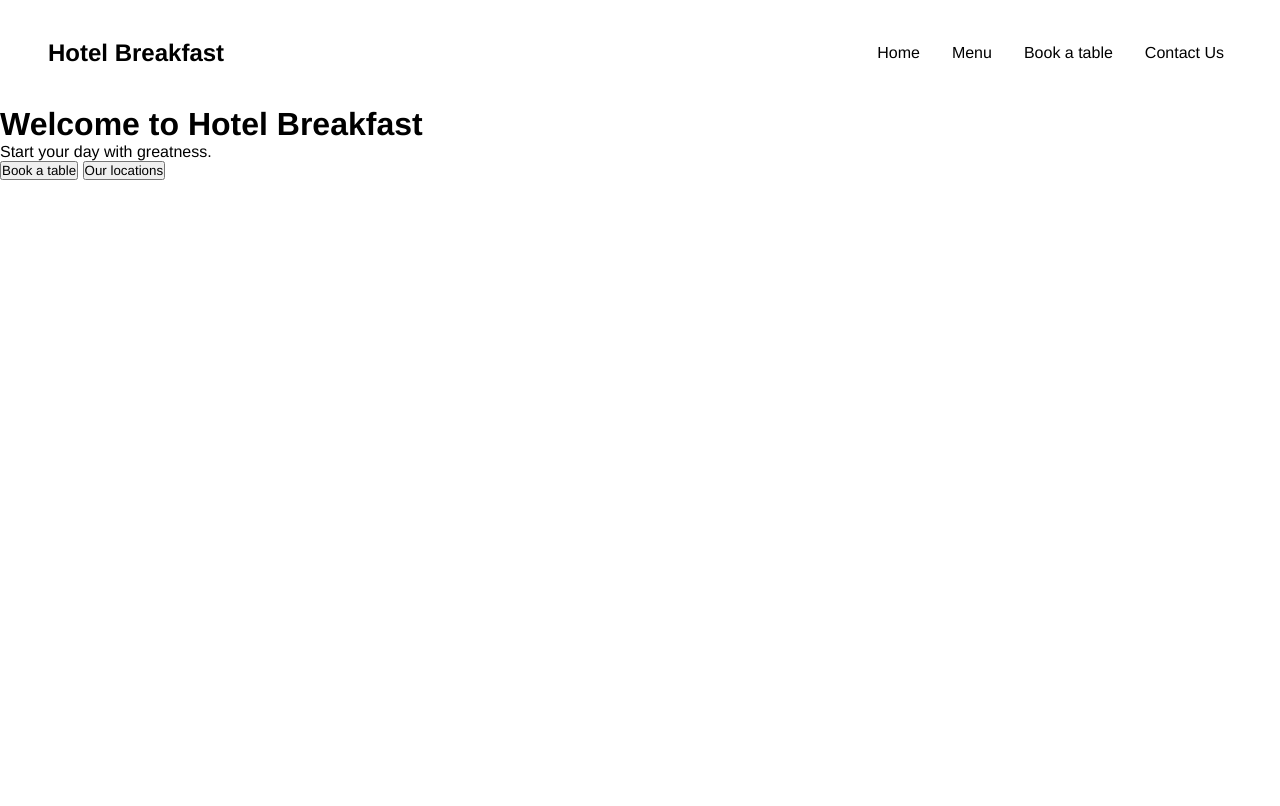
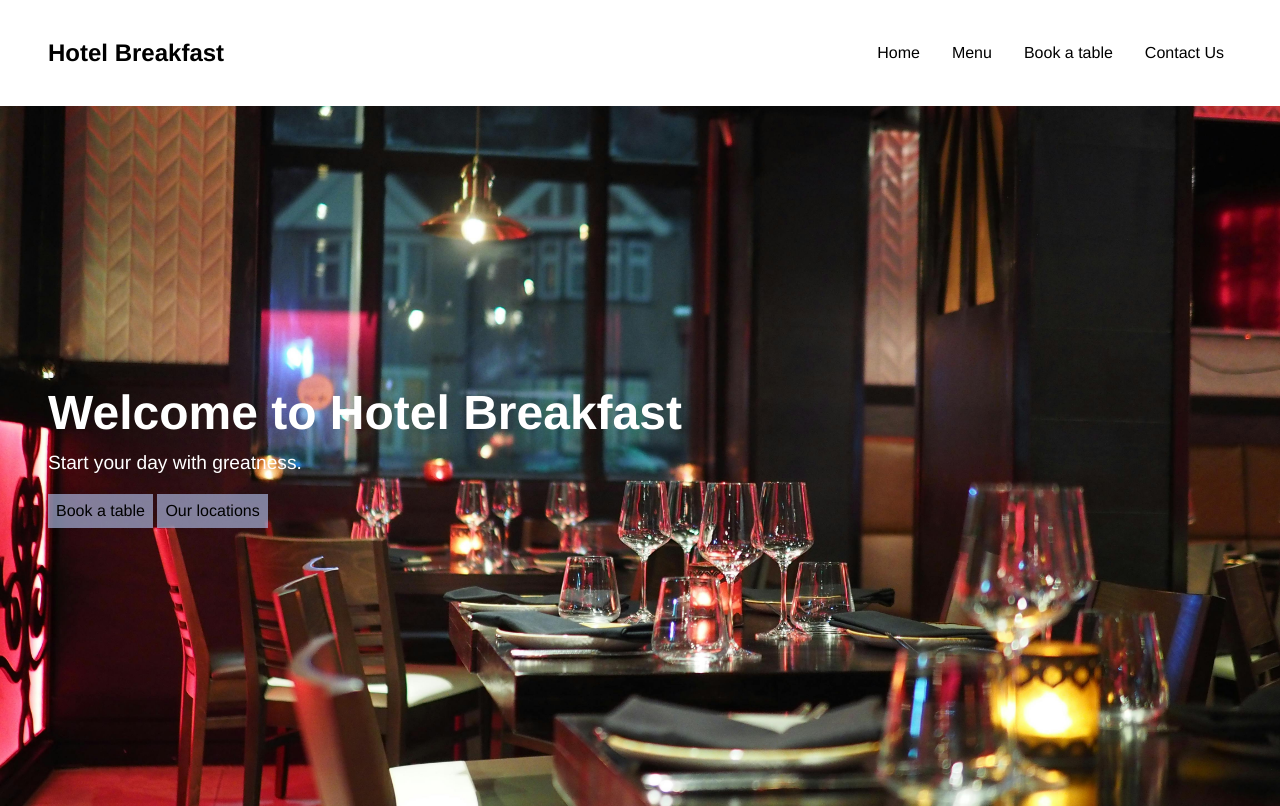
Before and after one commit to cha-law/restaurant-page, a website built with webpack: page src/template.html in a window 1280 px wide. Built offline with nearby package versions, Linux system fonts and the light colour scheme.

Commit message:
Finished home tab styling

```diff
--- a/src/styles.css
+++ b/src/styles.css
@@ -9,6 +9,10 @@ nav {
     display: flex;
     align-items: center;
     justify-content: space-between;
+}
+
+nav,
+.hero-wrapper {
     padding: 36px 48px;
 }
 
@@ -30,3 +34,43 @@ nav {
     background-color: rgb(241, 241, 241);
     cursor: pointer;
 }
+
+.hero-wrapper {
+   display: flex;
+   flex-direction: column;
+   justify-content: center;
+   gap: 12px;
+   background: url(./assets/images/pexels-chanwalrus-941861.jpg);
+   background-repeat: no-repeat;
+   background-size: cover;
+   background-position: center;
+   height: 700px;
+}
+
+.hero-wrapper p,
+.hero-wrapper h1 {
+    color: white;
+}
+
+.hero-wrapper h1 {
+    font-size: 3rem;
+}
+
+.hero-wrapper p {
+    font-size: 1.2rem;
+    margin-bottom: 8px;
+}
+
+.hero-wrapper button {
+    padding: 8px;
+    border: none;
+    background-color: rgba(176, 189, 230, 0.65);
+    font-size: 1rem;
+    transition: 0.5s;
+}
+
+.hero-wrapper button:hover {
+    background-color: rgba(176, 189, 230);
+    transition: 0.5s;
+    cursor: pointer;
+}
```
Also changed, not shown: src/assets/images/pexels-chanwalrus-941861.jpg (added), src/home.js (added).
